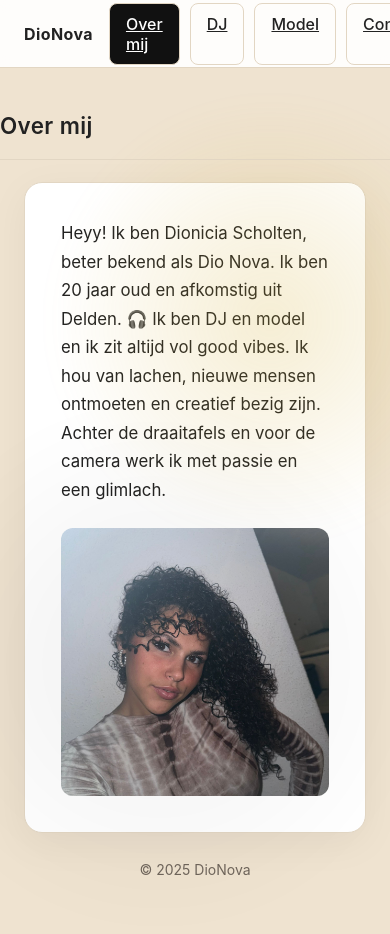
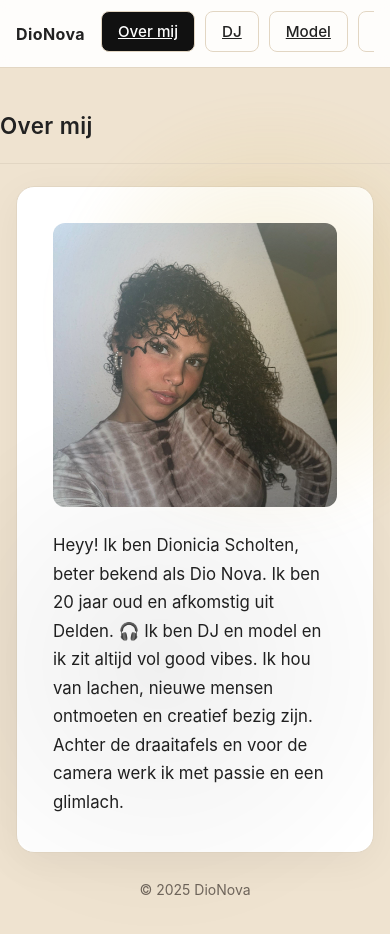
Before and after one commit to BeMoService/DioNova, a React (Vite) app: page / in a window 390 px wide. Shown: the top 934 px of the page. Built offline with nearby package versions, Linux system fonts and the light colour scheme.

Commit message:
responsive: mobile image-first; compact nav; hero subtitle left on mobile

```diff
--- a/src/App.jsx
+++ b/src/App.jsx
@@ -2,7 +2,7 @@ import { NavLink, Outlet, useLocation } from "react-router-dom";
 
 function PageHero() {
   const { pathname } = useLocation();
-  // Subtitel alleen tonen waar ingevuld (Over mij & DJ leeg)
+  // Subtitel alleen tonen bij Model en Contact
   const map = {
     "/":        { title: "Over mij", subtitle: "" },
     "/dj":      { title: "DJ",       subtitle: "" },
@@ -14,7 +14,7 @@ function PageHero() {
     <div className="hero">
       <div className="container inner">
         <h2>{title}</h2>
-        {subtitle ? <p>{subtitle}</p> : <span />} {/* niets renderen als leeg */}
+        {subtitle ? <p>{subtitle}</p> : <span />}
       </div>
     </div>
   );
@@ -45,7 +45,7 @@ export default function App() {
       >
         <div className="container" style={{height:"100%", display:"flex", alignItems:"center", justifyContent:"space-between", gap:16}}>
           <strong style={{letterSpacing:.4}}>DioNova</strong>
-          <nav style={{ display: "flex", gap: 10 }}>
+          <nav className="topnav" style={{ display: "flex", gap: 10 }}>
             {links.map(({ to, label, end }) => (
               <NavLink
                 key={to}
--- a/src/index.css
+++ b/src/index.css
@@ -4,13 +4,13 @@ html, body, #root { height: 100%; }
 
 /* Thema — warmer beige */
 :root{
-  --bg: #efe3d0;      /* warmer, duidelijk beige */
-  --ink: #222;        /* tekst */
-  --muted: #6f655b;   /* subtiele tekst */
-  --card: #ffffff;    /* cardkleur */
-  --line: #e2d6c3;    /* borders */
-  --accent: #111;     /* actieve knop/nav */
-  --gold: #d4af37;    /* hover-accent */
+  --bg: #efe3d0;
+  --ink: #222;
+  --muted: #6f655b;
+  --card: #ffffff;
+  --line: #e2d6c3;
+  --accent: #111;
+  --gold: #d4af37;
 }
 
 body {
@@ -72,7 +72,7 @@ header nav a:hover {
 .hero h2 { font-size: 1.4rem; font-weight: 600; letter-spacing: .4px; }
 .hero p  { color: var(--muted); }
 
-/* Subtiele achtergrond-versiering (gouden gloed) — iets sterker */
+/* Subtiele achtergrond-versiering (gouden gloed) */
 .bg-ornament { position: fixed; inset: 0; pointer-events: none; z-index: 0; }
 .bg-ornament::before {
   content: ""; position: absolute; width: 520px; height: 520px; right: -140px; top: 60px;
@@ -85,3 +85,28 @@ header nav a:hover {
   border-radius: 50%;
   background: radial-gradient(circle, rgba(0,0,0,0.06), rgba(0,0,0,0) 60%);
 }
+
+/* ========================= */
+/*   MOBIEL: < 900px breed   */
+/* ========================= */
+@media (max-width: 899px) {
+  .container { padding: 0 16px; }
+
+  /* Nav: iets compacter + kan horizontaal scrollen als het net niet past */
+  .topnav { gap: 6px; overflow-x: auto; padding-bottom: 4px; }
+  .topnav::-webkit-scrollbar { display: none; }
+  header nav a { padding: 8px 12px; font-size: 0.95rem; white-space: nowrap; }
+
+  /* Sections: 1 kolom, maar beeld eerst */
+  .grid-2 { grid-template-columns: 1fr; }
+  .col-image { order: -1; }   /* beeld boven tekst op mobiel */
+  .col-text  { order: 0; }
+
+  /* Hero: titel + subtitel onder elkaar, links uitgelijnd */
+  .hero .inner {
+    flex-direction: column;
+    align-items: flex-start;
+    gap: 4px;
+  }
+  .hero p { margin-top: 2px; }
+}
--- a/src/pages/About.jsx
+++ b/src/pages/About.jsx
@@ -1,7 +1,7 @@
 export default function About() {
   return (
     <section className="grid grid-2">
-      <div>
+      <div className="col-text">
         <p style={{ lineHeight: 1.7 }}>
           Heyy! Ik ben Dionicia Scholten, beter bekend als Dio Nova.
           Ik ben 20 jaar oud en afkomstig uit Delden. 🎧
@@ -10,7 +10,7 @@ export default function About() {
           Achter de draaitafels en voor de camera werk ik met passie en een glimlach.
         </p>
       </div>
-      <div>
+      <div className="col-image">
         <img src="/images/dionova.jpg" alt="DioNova" className="resp" />
       </div>
     </section>
--- a/src/pages/DJ.jsx
+++ b/src/pages/DJ.jsx
@@ -1,7 +1,7 @@
 export default function DJ() {
   return (
     <section className="grid grid-2">
-      <div>
+      <div className="col-text">
         <p style={{ lineHeight: 1.7 }}>
           Ik draai sets vol energie, verrassingen en sfeer.
           Met een mix van house, techno en urban weet ik elke zaal in beweging te krijgen.
@@ -10,12 +10,11 @@ export default function DJ() {
           Ik ben altijd in contact met het publiek en maak van elke set een beleving.
           Ik draai niet zomaar tracks, ik creëer momenten die mensen onthouden.
         </p>
-
         <a href="#/contact" className="btn" style={{ marginTop: 20 }}>
           Boek DJ Dio Nova
         </a>
       </div>
-      <div>
+      <div className="col-image">
         <img src="/images/dionova.jpg" alt="DJ Dio Nova" className="resp" />
       </div>
     </section>
--- a/src/pages/Model.jsx
+++ b/src/pages/Model.jsx
@@ -1,19 +1,18 @@
 export default function Model() {
   return (
     <section className="grid grid-2">
-      <div>
+      <div className="col-text">
         <p style={{ lineHeight: 1.7 }}>
           Ik werk aan shoots met karakter en beweging, van beauty en fashion tot lifestyle en editorial.
           Daarnaast ben ik inzetbaar voor video zoals videoclips, brand content, korte reels en behind the scenes.
           Ik werk graag samen met merken, artiesten en creators die een verhaal willen neerzetten met energie en sfeer.
           De focus ligt op sterke poses, clean styling en een relaxed ritme op set zodat we beelden maken die blijven hangen.
         </p>
-
         <a href="#/contact" className="btn" style={{ marginTop: 20 }}>
           Boek voor shoot of clip
         </a>
       </div>
-      <div>
+      <div className="col-image">
         <img src="/images/dionova.jpg" alt="DioNova model" className="resp" />
       </div>
     </section>
```
